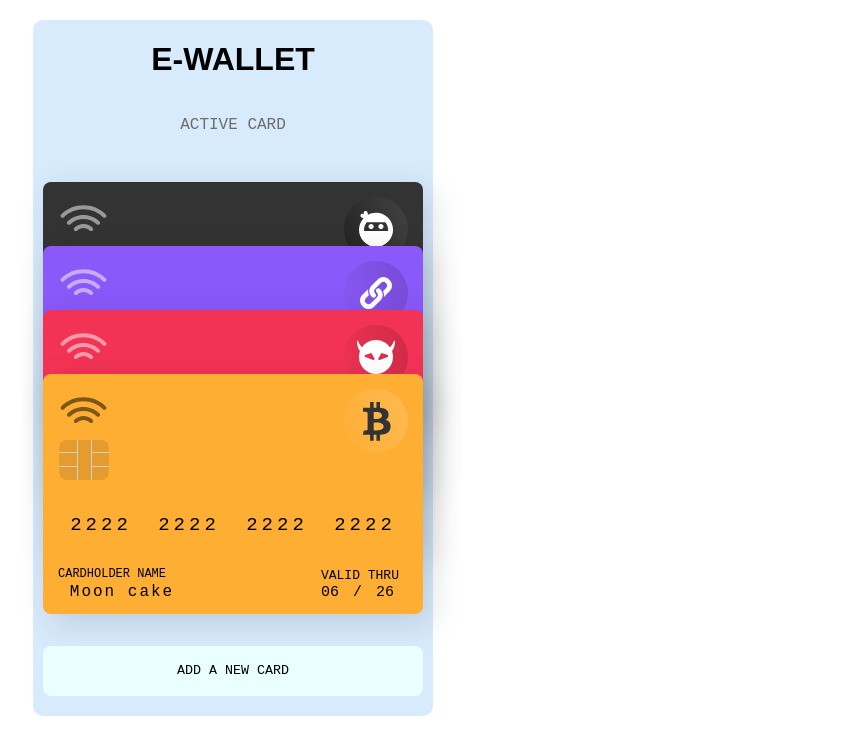
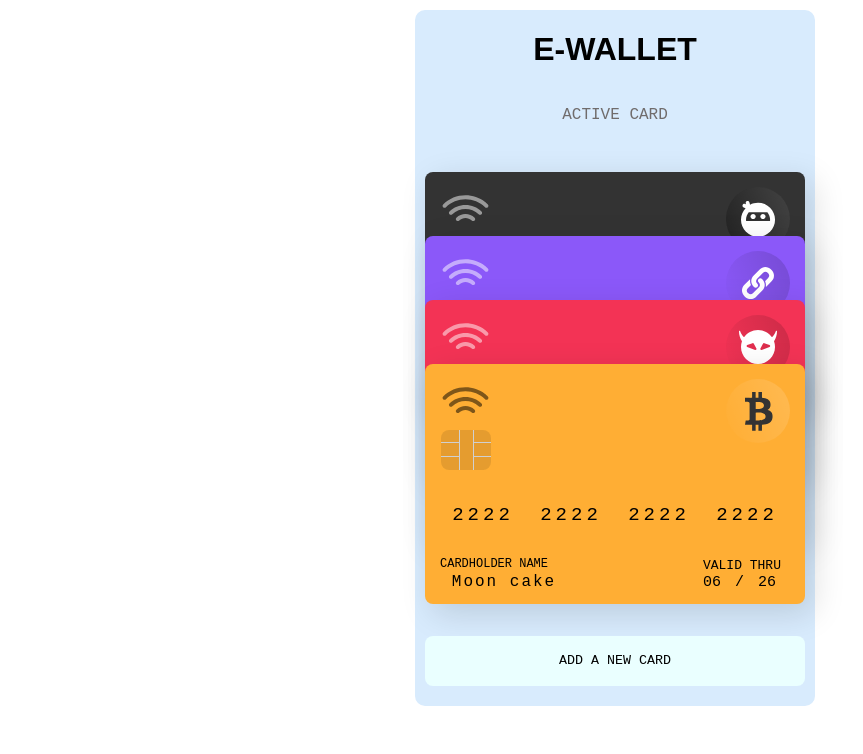
Before and after one commit to StellaSFE96/E-wallet, a Vue app: page / in a window 1280 px wide. Shown: the top 754 px of the page, without its empty margins (25-888 px from the left). Built offline with nearby package versions, Linux system fonts and the light colour scheme.

Commit message:
Update App.vue
changed to margin auto

```diff
--- a/src/App.vue
+++ b/src/App.vue
@@ -88,7 +88,7 @@ export default {
   margin-top: 20px;
   text-align: center;
   width: 400px;
-  margin-left: 50px;
+  margin: auto;
   border-radius: 10px;
 }
 
```
